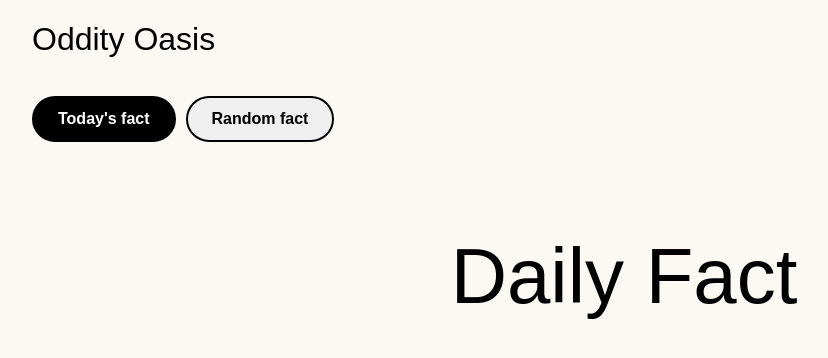
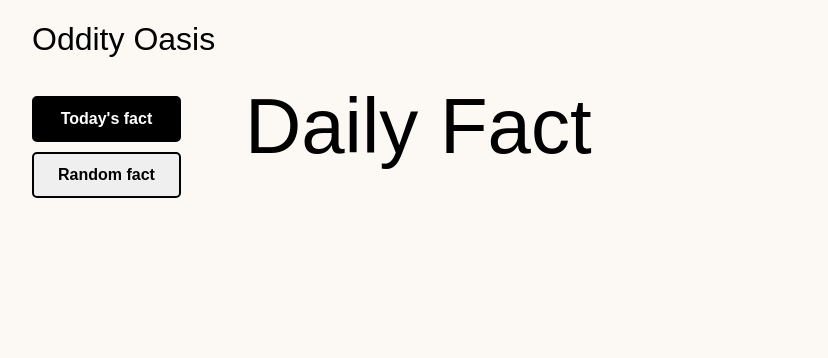
Before and after one commit to hugosandsjo/OddityOasis, a React (Vite) app in the folder OddityOasis/: page / in a window 1280 px wide. Shown: the top 358 px of the page, without its empty margins (0-828 px from the left). Built offline with nearby package versions, Linux system fonts and the light colour scheme; no server answers; a web font is replaced by a local one.

Commit message:
stil a bit broken

```diff
--- a/OddityOasis/src/App.jsx
+++ b/OddityOasis/src/App.jsx
@@ -1,4 +1,5 @@
 import { useState } from "react";
+import styled from "@emotion/styled";
 import FactBox from "./components/FactBox";
 import Header from "./components/Header";
 import Button from "./components/Button";
@@ -8,6 +9,15 @@ import BodyWrapper from "./components/BodyWrapper";
 import GenerateIcon from "./assets/generate.svg";
 
 import "./App.css";
+
+const Section = styled.div`
+  display: flex;
+  flex-direction: column;
+
+  @media (min-width: 768px) {
+    flex-direction: row;
+  }
+`;
 
 function App() {
   const [selectedFact, setSelectedFact] = useState("daily");
@@ -40,11 +50,14 @@ function App() {
   const renderGenerateIcon = () => {
     if (selectedFact === "random") {
       return (
+        <div>
           <img
             src={GenerateIcon}
             onClick={handleRandomButtonClick}
             alt="Generate Icon"
+            style={{ cursor: "pointer", width: "100px" }}
           />
+        </div>
       );
     }
     return null;
@@ -77,8 +90,10 @@ function App() {
   return (
     <>
       <Header />
+      <Section>
         <ButtonContainer>{renderButtons()}</ButtonContainer>
         {renderMainContent()}
+      </Section>
     </>
   );
 }
--- a/OddityOasis/src/components/BodyWrapper.jsx
+++ b/OddityOasis/src/components/BodyWrapper.jsx
@@ -1,16 +1,12 @@
-import react from "react";
 import styled from "@emotion/styled";
 
 const Wrapper = styled.div`
   display: flex;
   flex-direction: column;
-  align-items: center;
   height: 100vh;
-  width: 100vw;
 
-  @media screen and (min-width: 768px) {
-    align-items: center;
-    margin-top: 4rem;
+  @media (min-width: 768px) {
+    flex-direction: row;
   }
 `;
 
--- a/OddityOasis/src/components/Button.jsx
+++ b/OddityOasis/src/components/Button.jsx
@@ -7,7 +7,6 @@ const ButtonComponent = styled(motion.button)`
   padding: 12px 24px;
   border-radius: 5px;
   border: 2px solid black;
-  border-radius: 2rem;
 
   &:hover {
     background-color: #b0b0b0;
@@ -16,6 +15,7 @@ const ButtonComponent = styled(motion.button)`
 `;
 
 function Button({ text, onClick, className }) {
+  console.log({ text, onClick, className });
   return (
     <ButtonComponent
       initial={{ opacity: 0 }}
--- a/OddityOasis/src/components/ButtonContainer.jsx
+++ b/OddityOasis/src/components/ButtonContainer.jsx
@@ -6,6 +6,9 @@ const Buttons = styled(motion.div)`
   flex-direction: row;
   gap: 10px;
   padding: 1rem 2rem 1rem 2rem;
+  @media (min-width: 768px) {
+    flex-direction: column;
+  }
 `;
 
 const ButtonContainer = ({ children }) => (
--- a/OddityOasis/src/components/FactBox.jsx
+++ b/OddityOasis/src/components/FactBox.jsx
@@ -7,21 +7,13 @@ const FactBoxContainer = styled(motion.div)`
   flex-direction: column;
   text-align: left;
   padding: 0 2rem;
-
-  @media screen and (min-width: 768px) {
-    justify-content: center;
-    align-items: center;
-  }
 `;
 
 const Heading1 = styled.h1`
   font-size: 78px;
   font-weight: 300;
   line-height: 1.2;
-  margin: 0.5rem 0;
-  @media screen and (min-width: 768px) {
-    margin-left: -2rem;
-  }
+  margin: 0;
 `;
 
 const Paragraph = styled.p`
```
Lines whose indentation alone changed are shown as unchanged.
